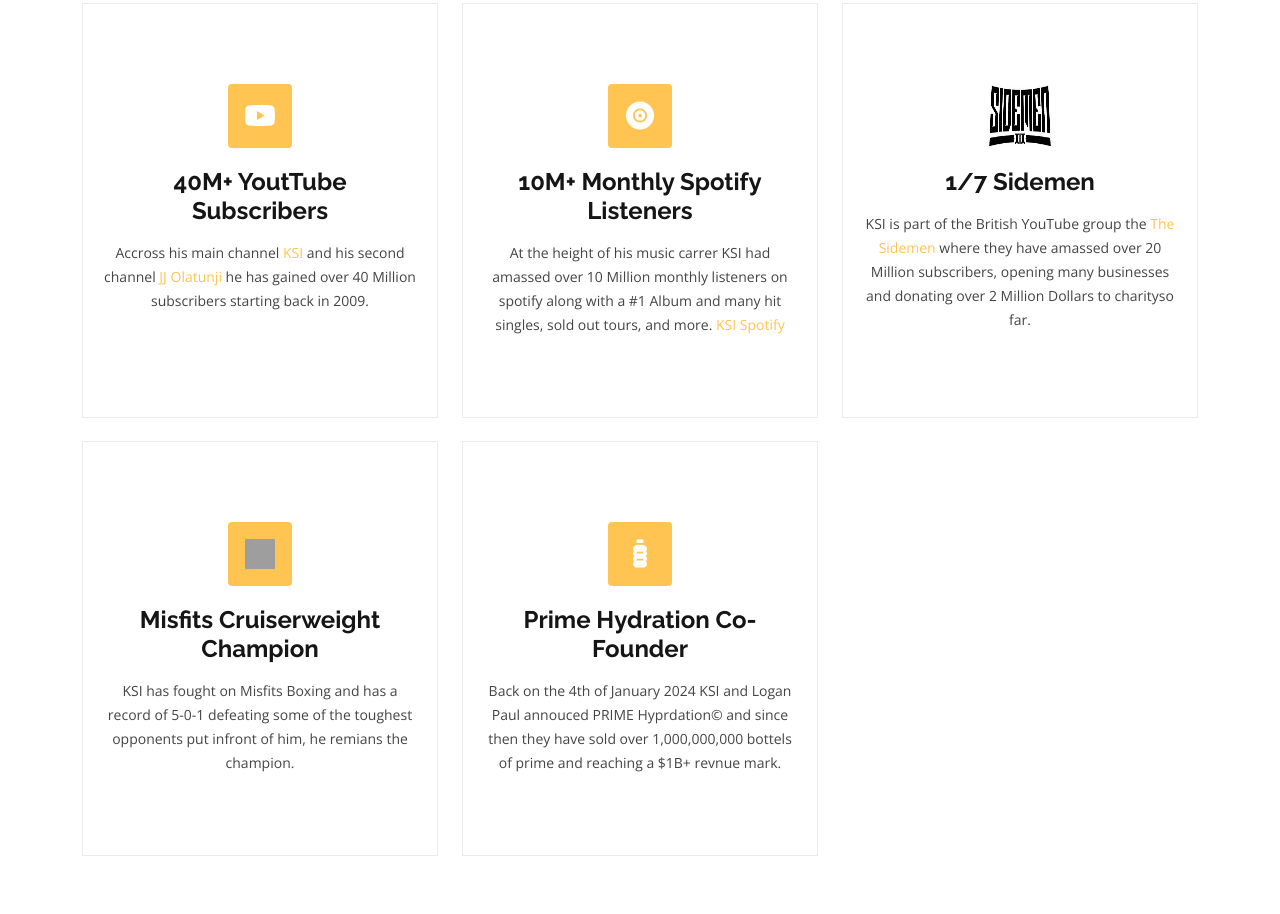
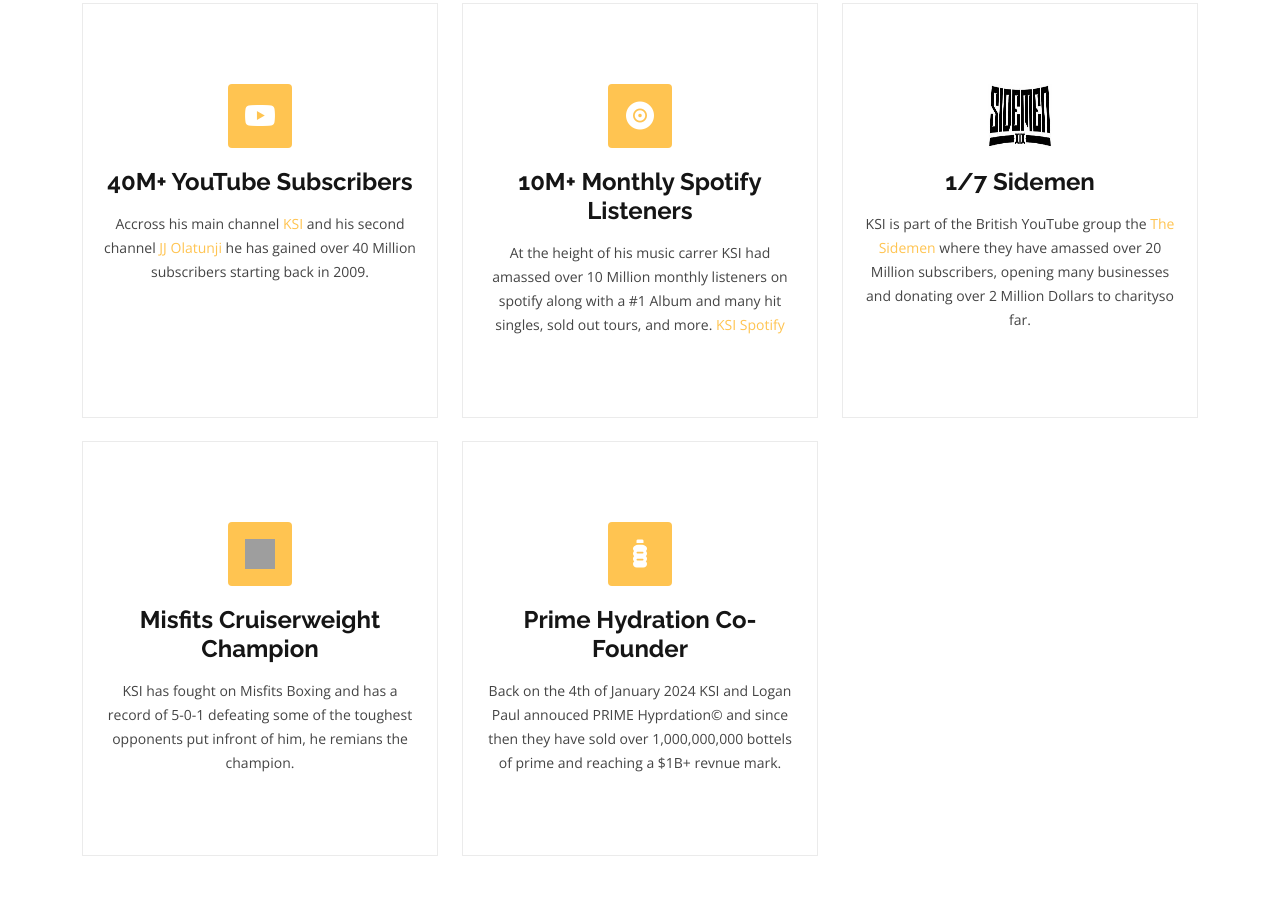
Before and after one commit to Ewynman/KSI-Counsel, a plain HTML site: page index.html in a window 1280 px wide. Shown: the part 2000-2914 px from the top of the page. Drawn offline with nearby package versions, Linux system fonts and the light colour scheme; grey boxes are pictures that could not be loaded.

Commit message:
Update index.html

```diff
--- a/index.html
+++ b/index.html
@@ -296,7 +296,7 @@
                 <div class="icon">
                   <i class="fa-brands fa-youtube" style="color: #fff"></i>
                 </div>
-                <h4><a href="">40M+ YoutTube Subscribers</a></h4>
+                <h4><a href="">40M+ YouTube Subscribers</a></h4>
                 <p>
                   Accross his main channel
                   <a
```
